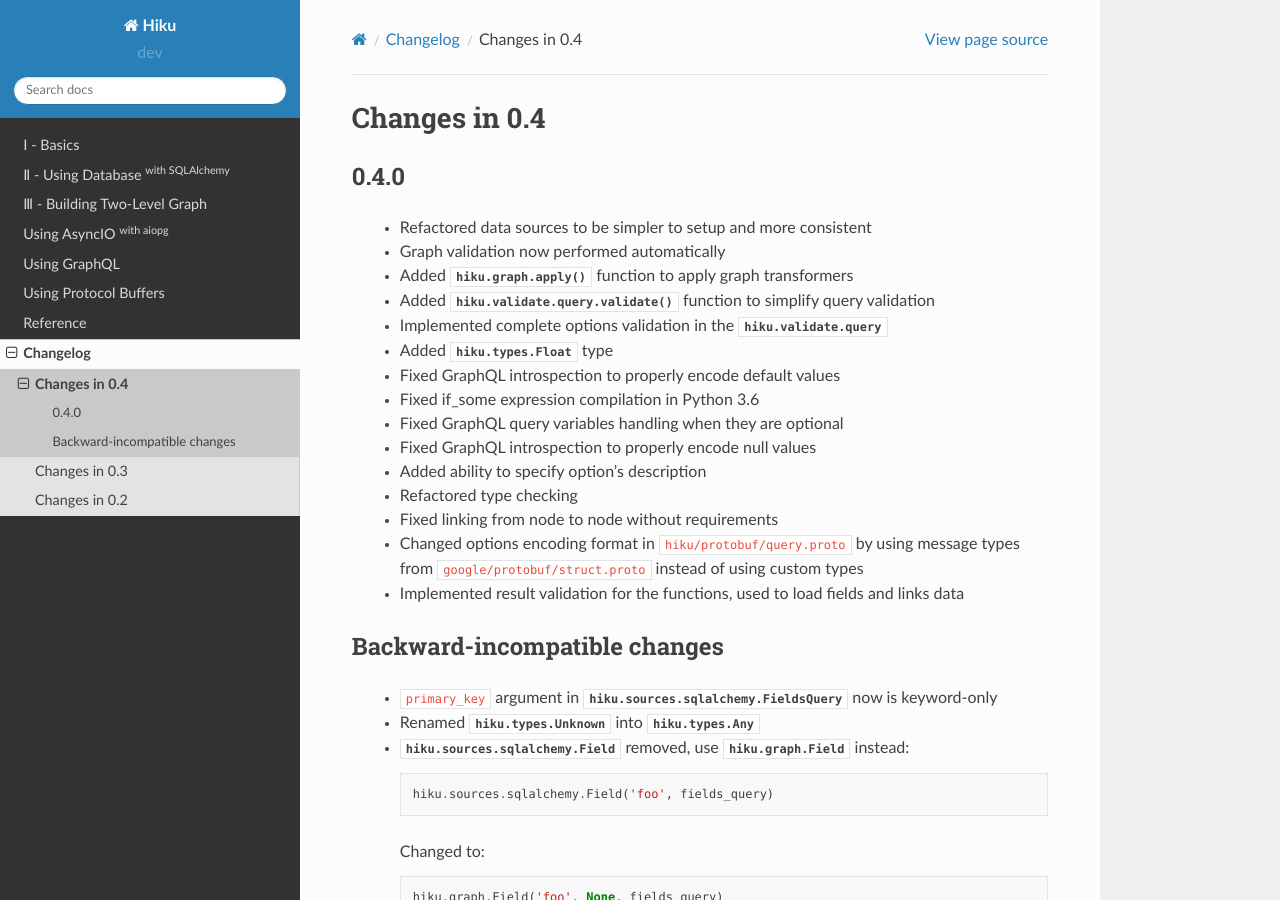
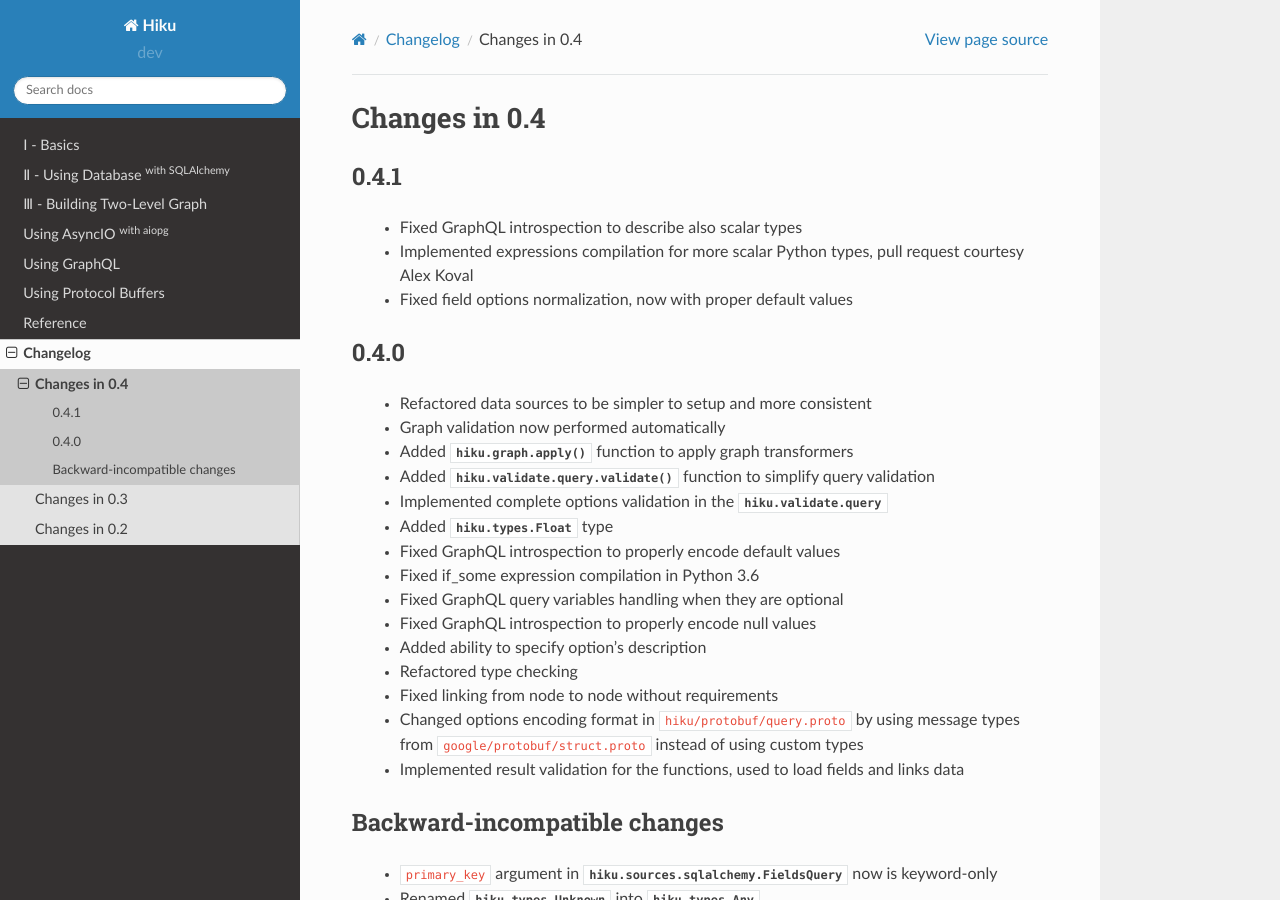
Before and after one commit to evo-company/hiku, a Sphinx documentation site: the page built from docs/changelog/changes_04.rst, in a window 1280 px wide and 900 px high. Built offline with Sphinx 7.4.7 and the Read the Docs theme 2.0.0, drawn with Linux system fonts in a browser that asks for light colours.

Commit message:
Version 0.4.1

```diff
--- a/docs/changelog/changes_04.rst
+++ b/docs/changelog/changes_04.rst
@@ -1,5 +1,13 @@
 Changes in 0.4
 ==============
+
+0.4.1
+~~~~~
+
+  - Fixed GraphQL introspection to describe also scalar types
+  - Implemented expressions compilation for more scalar Python types, pull
+    request courtesy Alex Koval
+  - Fixed field options normalization, now with proper default values
 
 0.4.0
 ~~~~~
--- a/setup.py
+++ b/setup.py
@@ -2,7 +2,7 @@
 
 setup(
     name='Hiku',
-    version='0.4.0',
+    version='0.4.1',
     description='Library to implement Graph APIs',
     author='Vladimir Magamedov',
     author_email='vladimir@magamedov.com',
```
